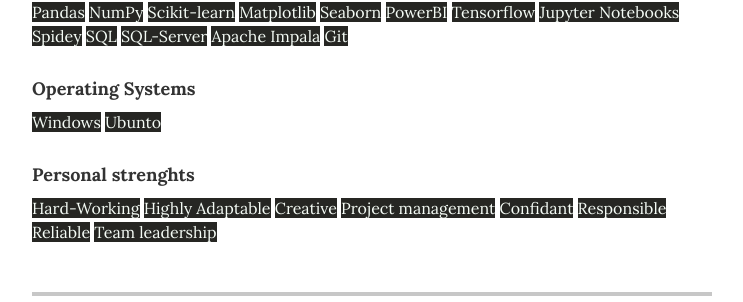
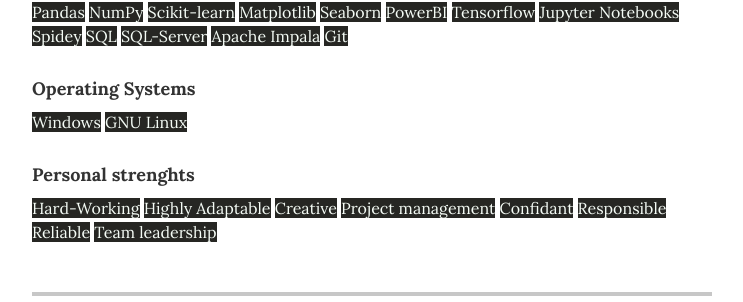
Before and after one commit to jeff0994/jeff0994.github.io, a Jekyll site: the page built from index.html, in a window 1280 px wide and 900 px high, scrolled down 3257 px. Shown: the part 148-450 px from the top of the window, without its empty margins (268-1011 px from the left). Built offline with Jekyll 4.4.1, drawn with Linux system fonts in a browser that asks for light colours.

Commit message:
Update skills.yml

```diff
--- a/_data/skills.yml
+++ b/_data/skills.yml
@@ -15,7 +15,7 @@
 
 # Operating Systems
 - skill: Operating Systems
-  description: <mark>Windows</mark> <mark>Ubunto</mark>
+  description: <mark>Windows</mark> <mark>GNU Linux</mark>
 
 # Personal strenghts
 - skill: Personal strenghts
```
